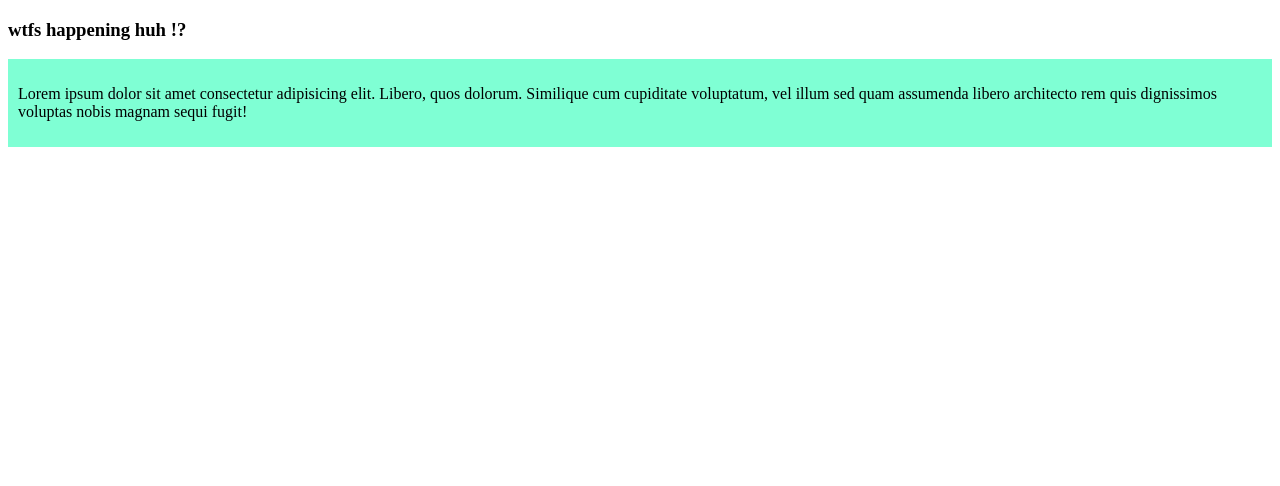
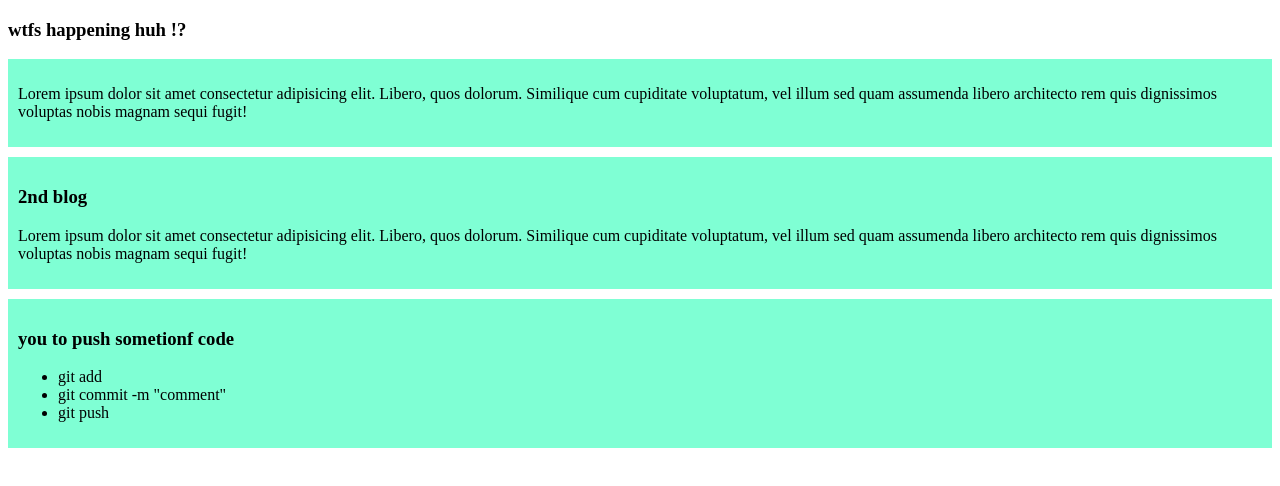
Before and after one commit to rafio1020/my-simple-website, a plain HTML site: page mysimplewebsite.html in a window 1280 px wide. Drawn offline with Linux system fonts and the light colour scheme.

Commit message:
nananana

```diff
--- a/blogs/mystyle.css
+++ b/blogs/mystyle.css
@@ -1,4 +1,5 @@
 div{
     background-color: aquamarine;
     padding: 10px;
+    margin-bottom: 10px;
 }
--- a/mysimplewebsite.html
+++ b/mysimplewebsite.html
@@ -11,5 +11,17 @@
     <div>
         <p>Lorem ipsum dolor sit amet consectetur adipisicing elit. Libero, quos dolorum. Similique cum cupiditate voluptatum, vel illum sed quam assumenda libero architecto rem quis dignissimos voluptas nobis magnam sequi fugit!</p>
     </div>
+    <div>
+        <h3>2nd blog</h3>
+        <p>Lorem ipsum dolor sit amet consectetur adipisicing elit. Libero, quos dolorum. Similique cum cupiditate voluptatum, vel illum sed quam assumenda libero architecto rem quis dignissimos voluptas nobis magnam sequi fugit!</p>
+    </div>
+    <div>
+        <h3>you to push sometionf code</h3>
+        <ul>
+            <li>git add</li>
+            <li>git commit -m "comment"</li>
+            <li>git push</li>
+        </ul>
+    </div>
 </body>
 </html>
```
